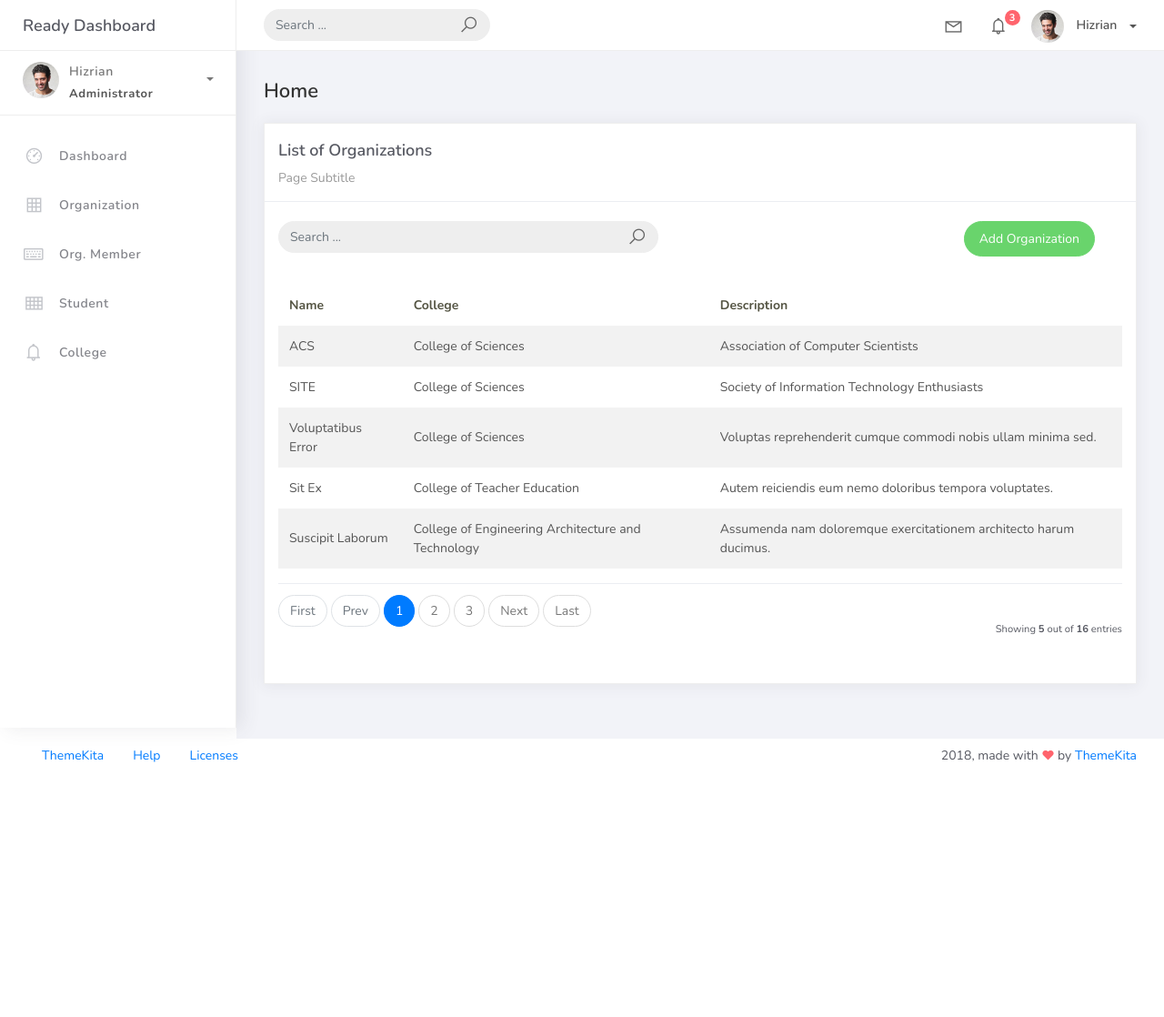
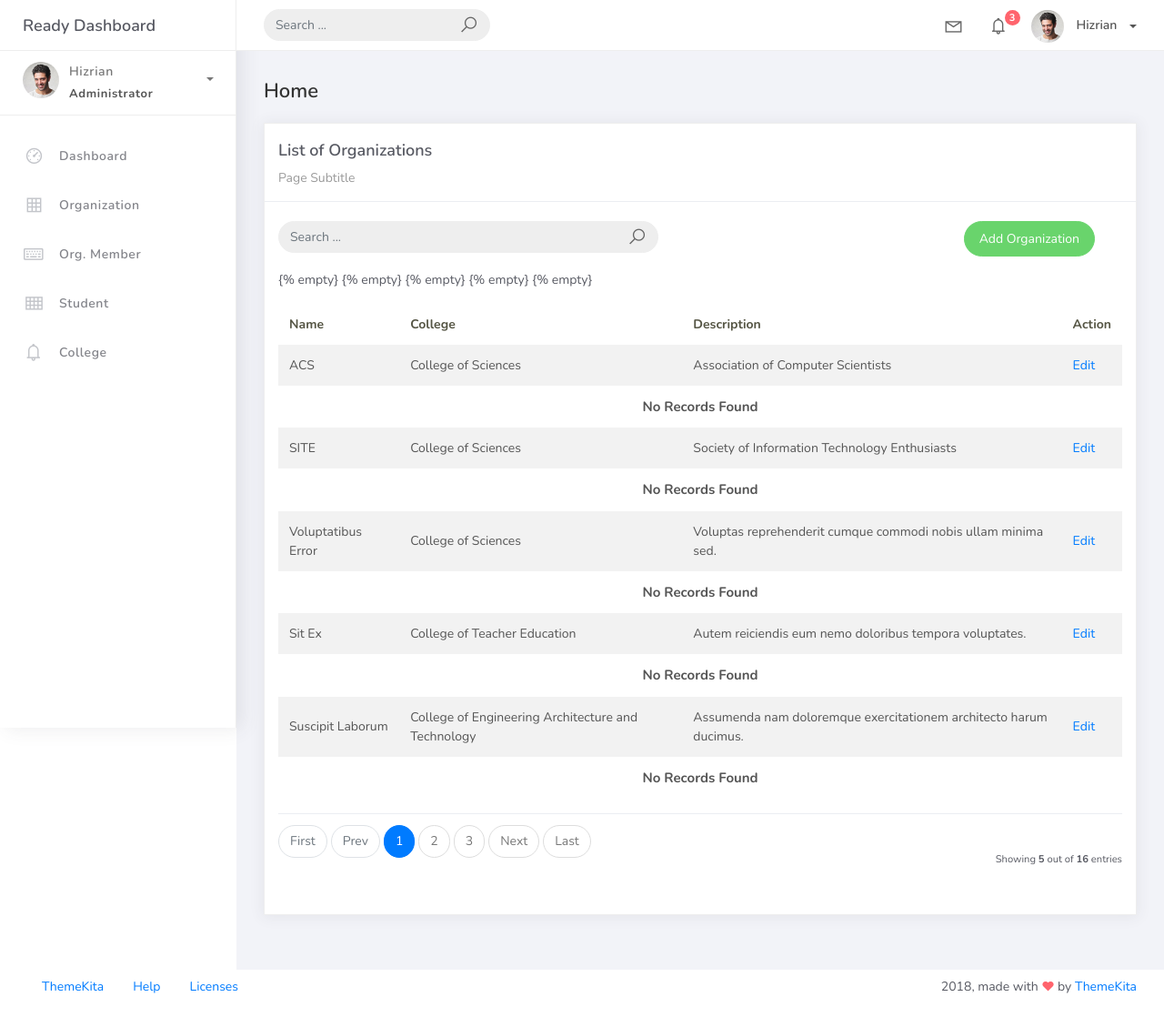
Before and after one commit to sheenaaam/PSUSphere, a Django app: page /organization_list in a window 1280 px wide. Shown: the whole page at 91% size. Before the commit the page ends 838 px from the top, so only its background shows below. Run offline with Django 5.2, Linux system fonts and the light colour scheme; data comes from the database, SQL or seed files in the repository; both versions use the stored data as it was after the commit; some libraries are stand-ins or nearby versions.

Commit message:
added organization

```diff
--- a/projectsite/studentorg/views.py
+++ b/projectsite/studentorg/views.py
@@ -22,4 +22,4 @@
         model = Organization
         form_class = OrganizationForm
         template_name = 'org_form.html'
-        success_url = reverse_lazy('organizaion-list')
+        success_url = reverse_lazy('organization-list')
--- a/projectsite/templates/org_list.html
+++ b/projectsite/templates/org_list.html
@@ -44,6 +44,7 @@
                                     <th scope="col">Name</th>
                                     <th scope="col">College</th>
                                     <th scope="col">Description</th>
+                                    <th scope="col"> Action </th>
                                 </tr>
                             </thead>
                             <tbody>
@@ -52,6 +53,14 @@
                                     <td>{{ object.name }}</td>
                                     <td>{{ object.college }}</td>
                                     <td>{{ object.description }}</td>
+                                    <td> <a href="organization_list/{{object.id}}">Edit</a></td>
+
+                                </tr>
+                                {% empty}
+                                <tr>
+                                    <td colspan="4" style="text-align: center">
+                                        <p class="text-sm font-weight-bold mb-0">No Records Found</p>
+                                        </td>
                                 </tr>
                                 {% endfor %}
                             </tbody>
```
Also changed, not shown: projectsite/db.sqlite3.
